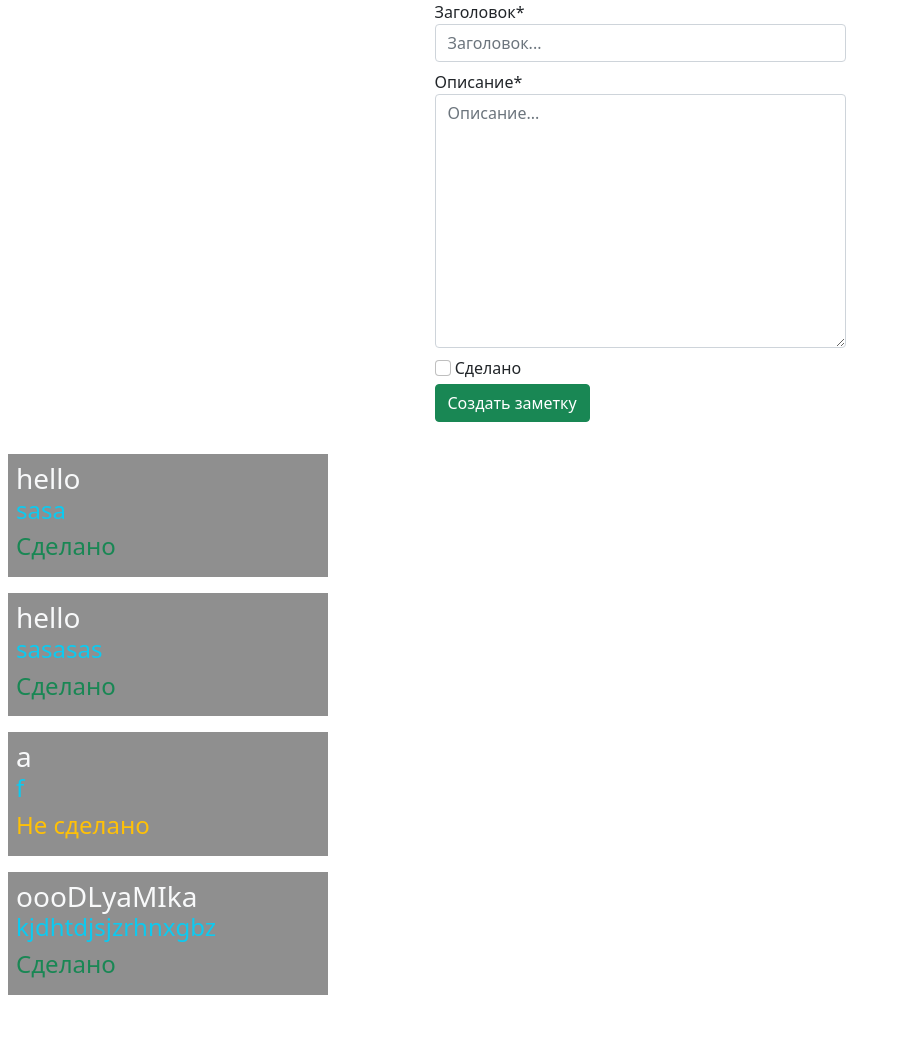
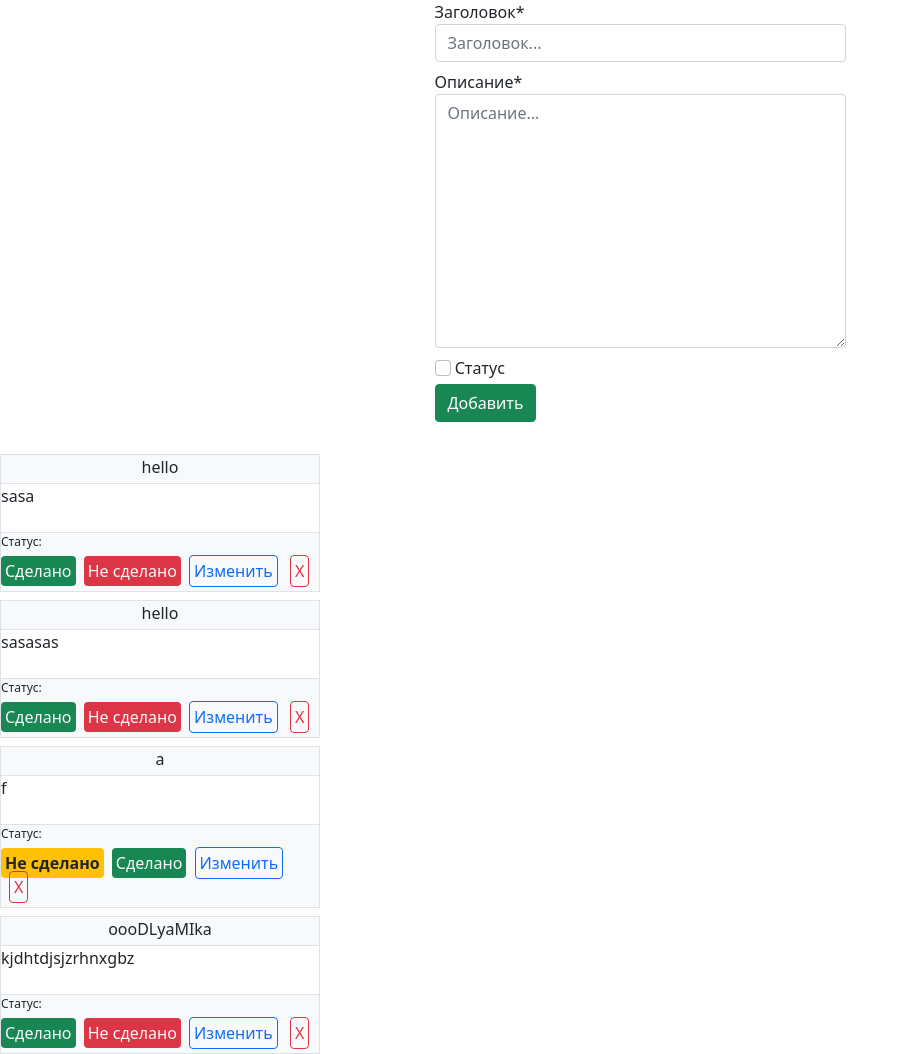
Before and after one commit to Lev2307/kidkod_notesApp, a Django app: page / in a window 1280 px wide. Shown: the whole page, without its empty margins (0-909 px from the left). Before the commit the page ends 995 px from the top, so only its background shows below. Run offline with Django 3.2, Linux system fonts and the light colour scheme; some libraries are stand-ins or nearby versions.

Commit message:
upd bootstrap notes

```diff
--- a/kidkodNotesApp/notes/forms.py
+++ b/kidkodNotesApp/notes/forms.py
@@ -17,7 +17,7 @@ class CreateNoteModelForm(forms.ModelForm):
             Field('body', css_class="form-control mb-2", PlaceHolder="Описание..."),
             Field('status', css_class="form-check-input mb-2 text-info"),
             ButtonHolder (
-                Submit('order', 'Создать заметку', css_class='btn btn-success mb-2')
+                Submit('create', 'Добавить', css_class='btn btn-success mb-2')
             )
         )
     class Meta:
@@ -30,5 +30,5 @@ class CreateNoteModelForm(forms.ModelForm):
         labels = {
             'header': 'Заголовок',
             'body': 'Описание',
-            'status': 'Сделано',
+            'status': 'Статус',
         }
--- a/kidkodNotesApp/templates/index.html
+++ b/kidkodNotesApp/templates/index.html
@@ -13,14 +13,25 @@
         </div>
         <div class="w-100 d-grid mt-3">
             {% for note in notes %}
-                <div class="m-2 p-2 w-25" style="background-color: rgb(143, 143, 143);">
-                    <h3 class="mb-0 text-light">{{ note.header }}</h3>
-                    <h4 class="text-info">{{ note.body }}</h4>
-                    {% if note.status == False %}
-                        <h4 class="mt-0 text-warning">Не сделано</h4>
-                    {% else %}
-                        <h4 class="mt-0 text-success">Сделано</h4>
-                    {% endif %}
+                <div class="w-25 border mt-2">
+                    <div class="d-flex justify-content-center align-items-center pb-1 border-bottom bg-light">
+                        <span class="mb-0 text-dark fw-normal">{{ note.header }}</span>
+                    </div>
+                    <div class="pb-4">
+                        <span class="fw-normal">{{ note.body }}</span>
+                    </div>
+                    <div class="border-top pb-2 bg-light">
+                        <span class="d-block mb-2" style="font-size: 12px;">Статус:</span>
+                        {% if note.status == False %}
+                            <span class="bg-warning text-dark rounded p-1 fw-bold fs-6">Не сделано</span>
+                            <a class="m-1 p-1 text-light bg-success text-decoration-none rounded fw-light fs-6" href="/">Сделано</a>
+                        {% else %}
+                            <span class="bg-success text-light rounded p-1 fw-normal">Сделано</span>
+                            <a class="m-1 p-1 text-light bg-danger text-decoration-none rounded fw-light fs-6" href="/"> Не сделано</a>
+                        {% endif %}
+                        <a href="/" class="btn-outline-primary border border-primary fw-normal text-decoration-none rounded p-1 fs-6">Изменить</a>
+                        <a href="" class="btn-outline-danger m-2 w-25 fs-6 p-1 rounded border border-danger text-decoration-none">X</a>
+                    </div>
                 </div>
             {% endfor %}
         </div>
--- a/kidkodNotesApp/requirements.txt
+++ b/requirements.txt
@@ -1,5 +1,5 @@
 asgiref==3.5.0
 Django==3.2
-django-crispy-forms==1.14.0
 pytz==2022.1
 sqlparse==0.4.2
+typing-extensions==4.1.1
```
Also changed, not shown: kidkodNotesApp/db.sqlite3, kidkodNotesApp/notes/views.py (line endings or trailing spaces).
